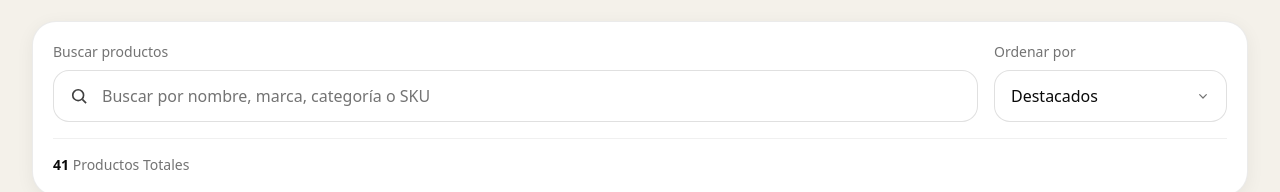
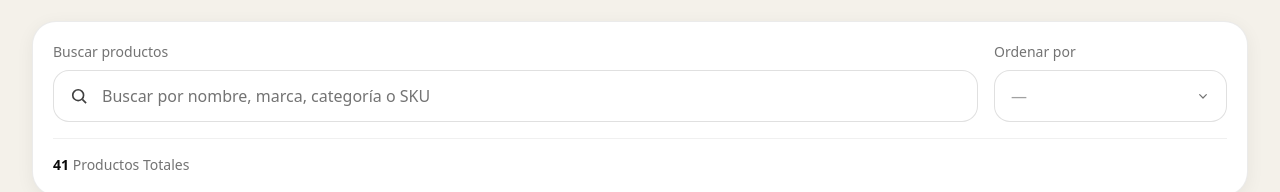
Before and after one commit to maorusohh/catalogo-karate, a Next.js app: page /catalogo in a window 1280 px wide. Shown: the part 321-513 px from the top of the page. Built offline with nearby package versions, Linux system fonts and the light colour scheme.

Commit message:
style: add neutral catalog sort state

```diff
--- a/src/components/catalog/catalog-sort.tsx
+++ b/src/components/catalog/catalog-sort.tsx
@@ -14,8 +14,11 @@ export function CatalogSort({ value, onChange }: CatalogSortProps) {
         <select
           value={value}
           onChange={(event) => onChange(event.target.value as CatalogSort)}
-          className="min-h-13 w-full appearance-none rounded-2xl border border-black/12 bg-white pr-11 pl-4 text-sm font-medium text-neutral-950 transition-colors outline-none focus:border-neutral-950 lg:min-w-56"
+          className={`min-h-13 w-full appearance-none rounded-2xl border border-black/12 bg-white pr-11 pl-4 text-sm font-medium transition-colors outline-none focus:border-neutral-950 lg:min-w-56 ${
+            value === "none" ? "text-neutral-400" : "text-neutral-950"
+          }`}
         >
+          <option value="none">—</option>
           <option value="featured">Destacados</option>
           <option value="name-asc">Nombre: A–Z</option>
           <option value="name-desc">Nombre: Z–A</option>
```
